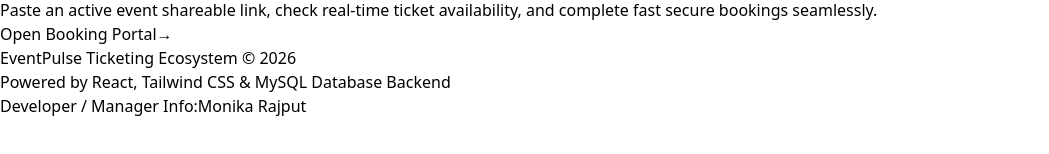
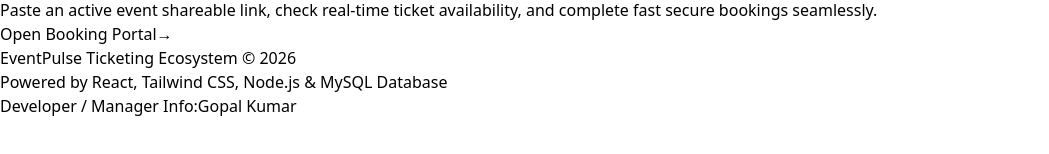
Before and after one commit to nggopal1920/eventManagement-frontend, a React (Vite) app: page / in a window 1280 px wide. Shown: the part 386-540 px from the top of the page, without its empty margins (0-1049 px from the left). Built offline with nearby package versions, Linux system fonts and the light colour scheme.

Commit message:
Update App.jsx

```diff
--- a/src/App.jsx
+++ b/src/App.jsx
@@ -207,11 +207,11 @@ export default function App() {
         <div className="max-w-6xl mx-auto flex flex-col sm:flex-row justify-between items-center gap-4">
           <div>
             <p className="font-semibold text-slate-700">EventPulse Ticketing Ecosystem &copy; 2026</p>
-            <p className="text-slate-400 text-[11px] mt-0.5">Powered by React, Tailwind CSS & MySQL Database Backend</p>
+            <p className="text-slate-400 text-[11px] mt-0.5">Powered by React, Tailwind CSS, Node.js & MySQL Database</p>
           </div>
           <div className="flex items-center space-x-4 bg-slate-50 px-4 py-2 rounded-xl border border-slate-200">
             <span className="font-medium text-slate-600">Developer / Manager Info:</span>
-            <span className="text-indigo-600 font-bold">Monika Rajput</span>
+            <span className="text-indigo-600 font-bold">Gopal Kumar</span>
           </div>
         </div>
       </footer>
```
